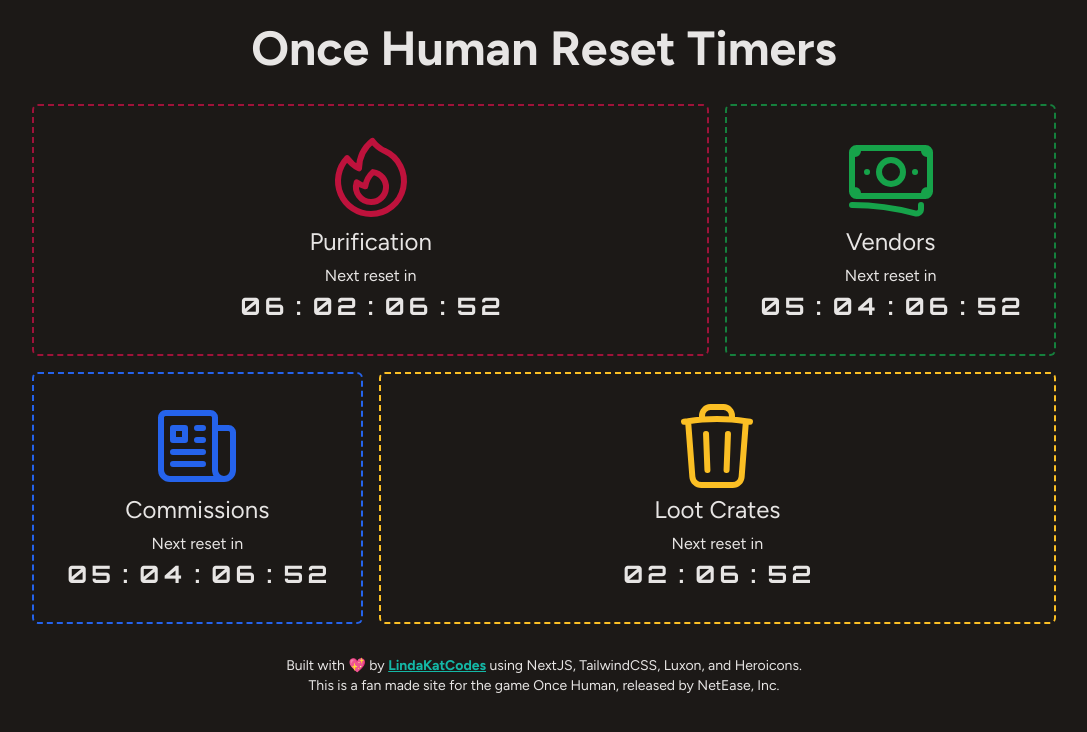
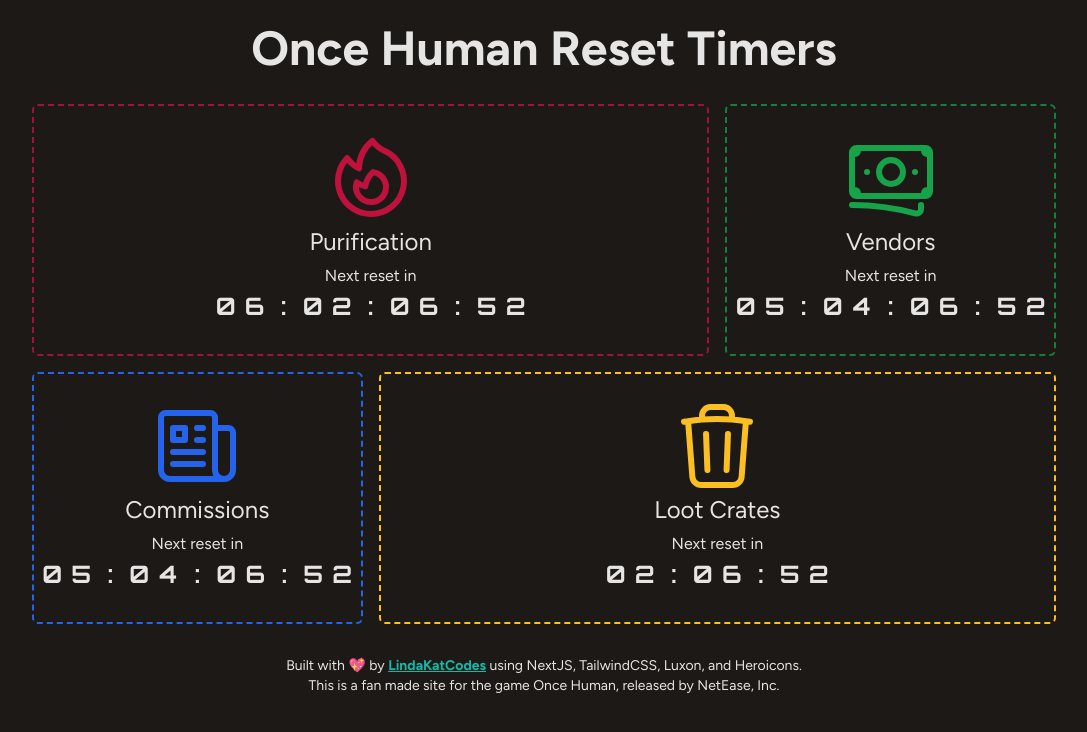
Before and after one commit to lindakatcodes/ohtimers, a Next.js app: page / in a window 1280 px wide. Shown: the top 732 px of the page, without its empty margins (96-1183 px from the left). Built offline with nearby package versions, Linux system fonts and the light colour scheme.

Commit message:
adjust width of numbers

```diff
--- a/src/app/timer.tsx
+++ b/src/app/timer.tsx
@@ -39,7 +39,7 @@
         className={`text-2xl mb-2 font-bold ${orbitron.className} flex gap-1 justify-center`}
       >
         {countdown.split("").map((val, idx) => (
-          <span key={idx} className="min-w-[20px] text-center">
+          <span key={idx} className="min-w-[25px] text-center">
             {val}
           </span>
         ))}
```
